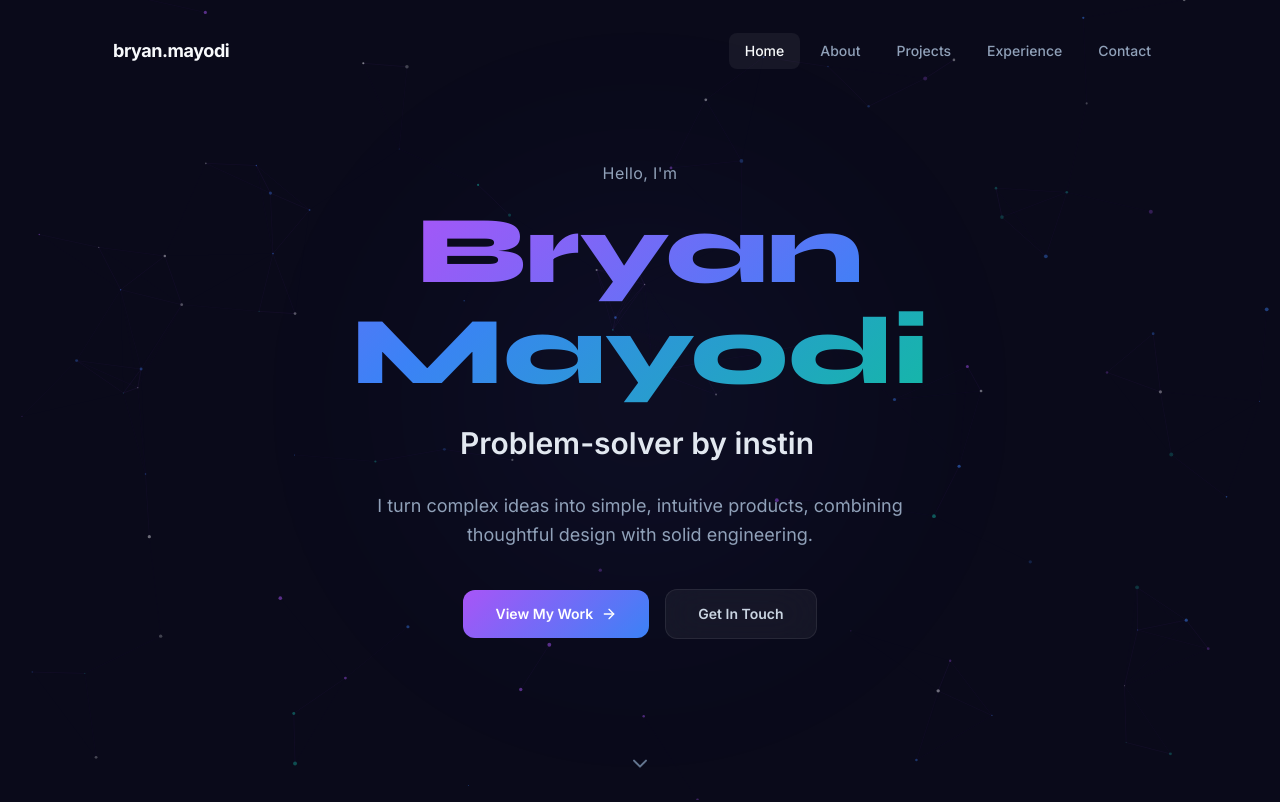
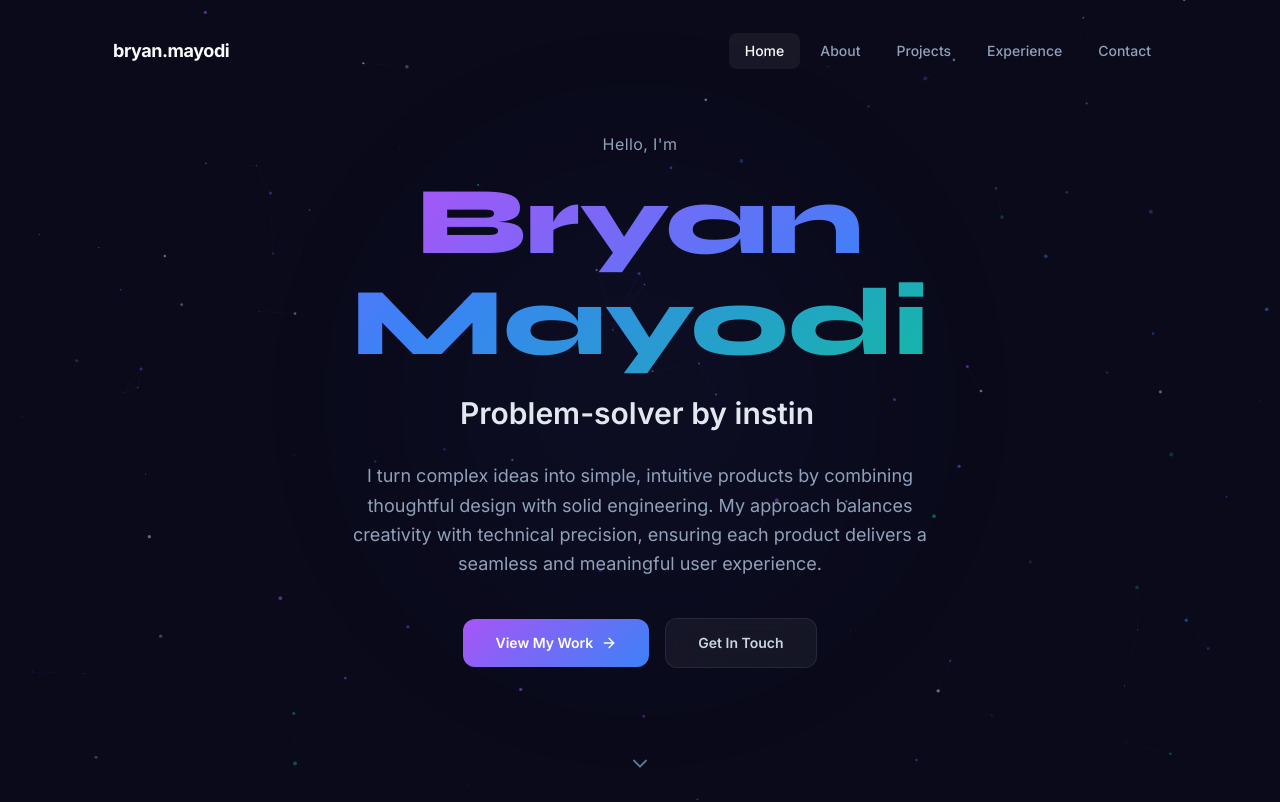
Before and after one commit to milk-in-a-bag/bryan-mayodi, a React (Vite) app: page / in a window 1280 px wide. Shown: the top 802 px of the page. Built offline with nearby package versions, Linux system fonts and the light colour scheme.

Commit message:
restructure content

```diff
--- a/src/components/HeroSection.tsx
+++ b/src/components/HeroSection.tsx
@@ -125,8 +125,10 @@ export function HeroSection() {
           variants={fadeUp}
           className="font-body text-base sm:text-lg text-slate-400 max-w-xl mx-auto mb-10 leading-relaxed"
         >
-          I turn complex ideas into simple, intuitive products, combining
-          thoughtful design with solid engineering.
+          I turn complex ideas into simple, intuitive products by combining
+          thoughtful design with solid engineering. My approach balances
+          creativity with technical precision, ensuring each product delivers a
+          seamless and meaningful user experience.
         </motion.p>
 
         <motion.div
```
